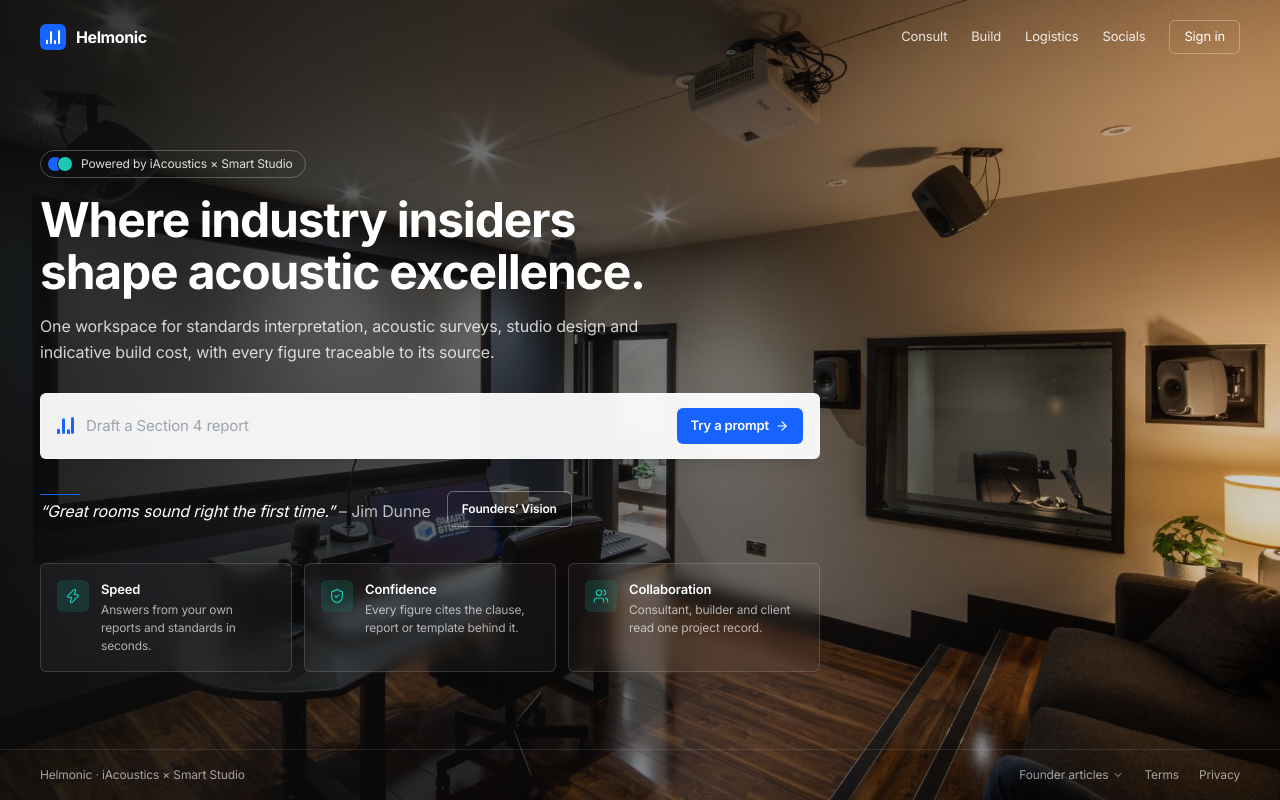
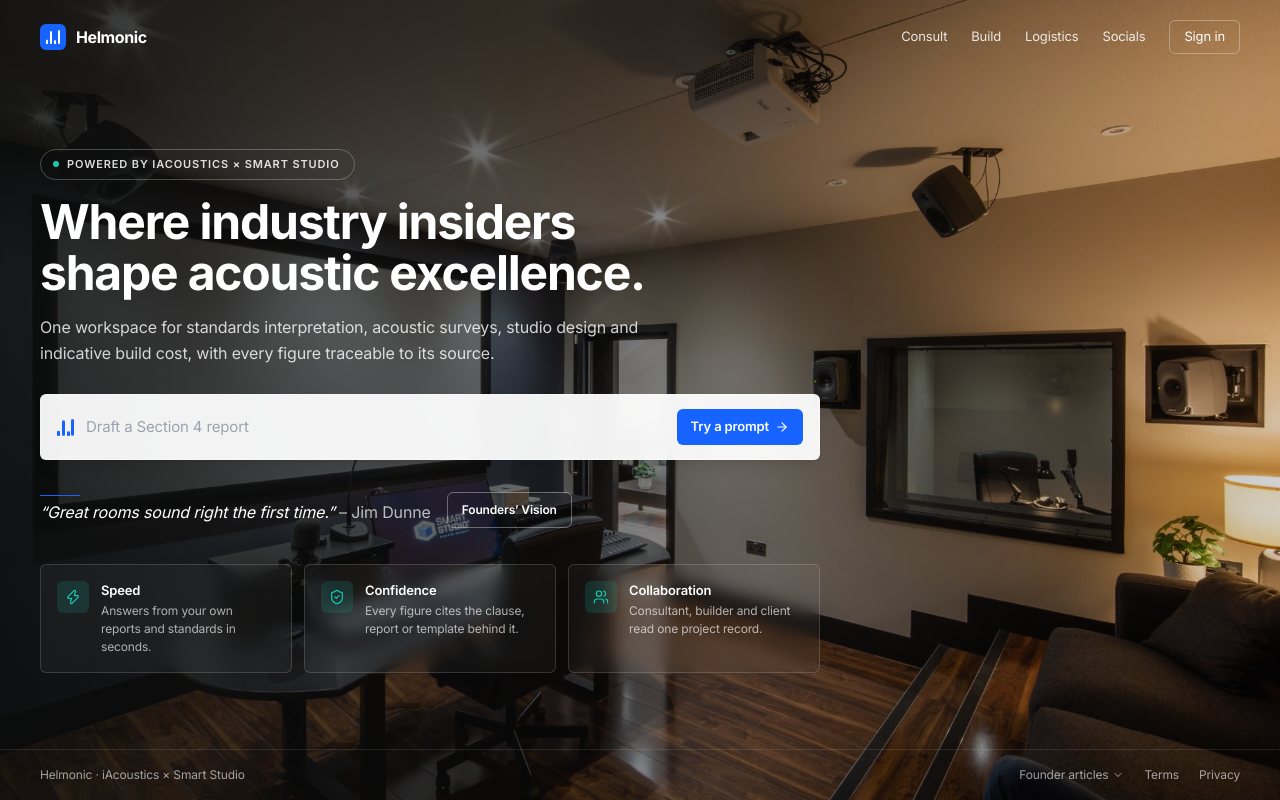
Before and after one commit to ahsanammar715-creator/Helmonic, a Next.js app: page / in a window 1280 px wide. Built offline with nearby package versions, Linux system fonts and the light colour scheme.

Commit message:
Restyle the "Powered by" badge to match the approved reference
Single teal dot instead of the two overlapping circles, uppercase with
letter-spacing instead of regular case, tighter pill padding.

```diff
--- a/src/app/page.tsx
+++ b/src/app/page.tsx
@@ -127,11 +127,8 @@ export default function LandingPage() {
         <main className="flex-1 flex flex-col justify-center px-6 md:px-10 py-10">
           <div className="w-full max-w-[780px] flex flex-col gap-7">
             <div className="flex flex-col gap-4">
-              <span className="self-start flex items-center gap-2 border border-white/25 rounded-full pl-1.5 pr-3 py-1 text-[12px] font-medium text-white/85">
-                <span className="flex -space-x-1.5">
-                  <span className="w-4 h-4 rounded-full bg-primary border border-hero" />
-                  <span className="w-4 h-4 rounded-full bg-teal border border-hero" />
-                </span>
+              <span className="self-start flex items-center gap-2 border border-white/25 rounded-full pl-3 pr-3.5 py-1.5 text-[11px] font-semibold uppercase tracking-[0.08em] text-white/85">
+                <span className="w-1.5 h-1.5 rounded-full bg-teal shrink-0" />
                 Powered by iAcoustics × Smart Studio
               </span>
               <h1 className="m-0 font-extrabold text-[36px] sm:text-[48px] leading-[1.08] tracking-tight text-balance">
```
